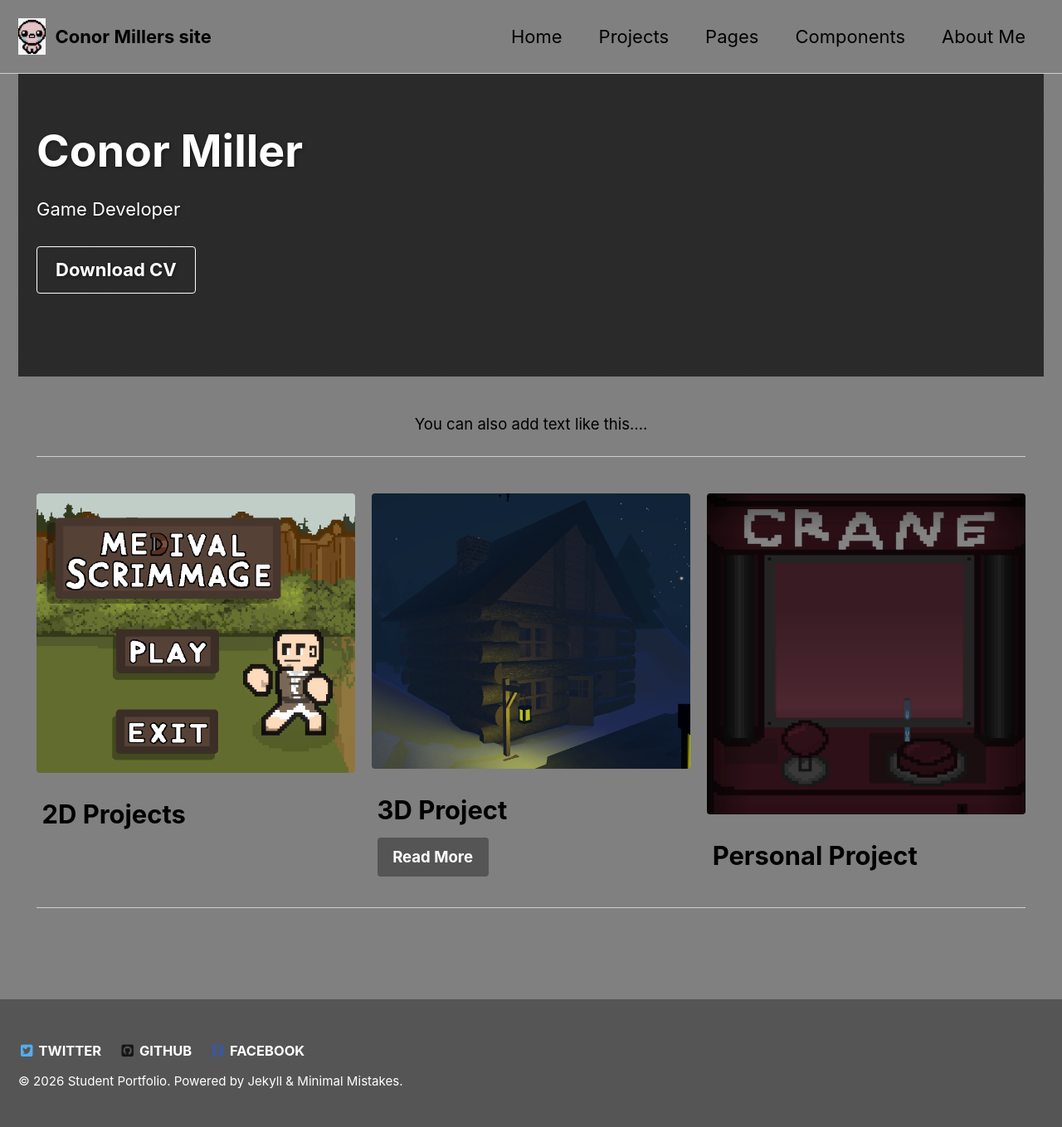
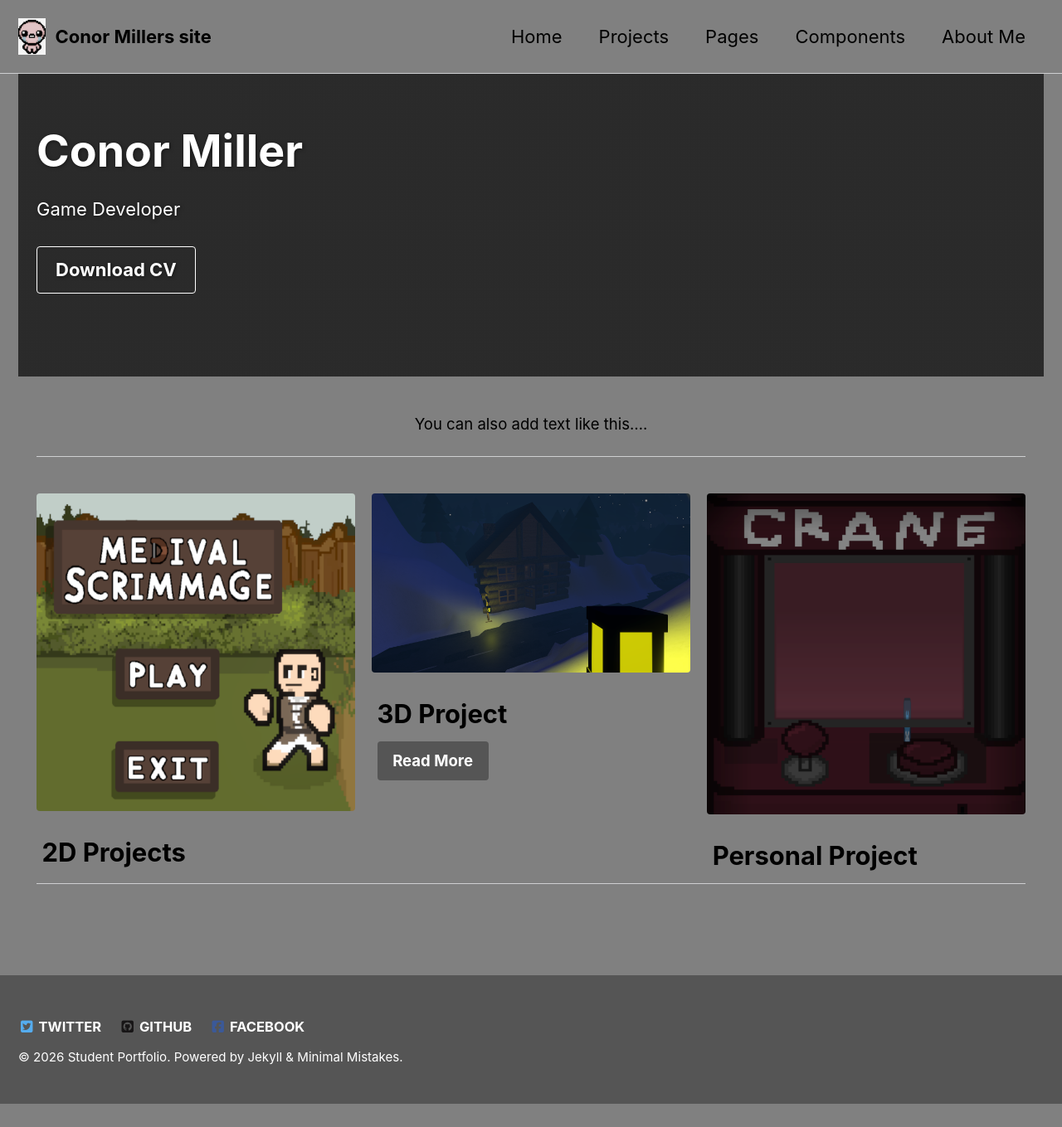
Before and after one commit to Conor-Miller9276/Conor-Miller9276.github.io, a Jekyll site: the page built from _pages/index.md, in a window 1280 px wide. Shown: the whole page at 83% size. Built offline with Jekyll 4.4.1, drawn with Linux system fonts in a browser that asks for light colours; after the commit the page ends 1331 px from its top, so only the background shows below that.

Commit message:
Update index.md

```diff
--- a/_pages/index.md
+++ b/_pages/index.md
@@ -17,11 +17,11 @@ excerpt: "Game Developer"
 intro:
   - excerpt: 'You can also add text like this....'
 feature_row:
-  - image_path: /assets/images/MS Home.png
+  - image_path: /assets/images/MS Home New.png
     alt: "placeholder image 1"
     title: "2D Projects"
     excerpt: ""
-  - image_path: /assets/images/3D-HomePage.png
+  - image_path: /assets/images/3D Home.png
     alt: "placeholder image 2"
     title: "3D Project"
     excerpt: ""
```
